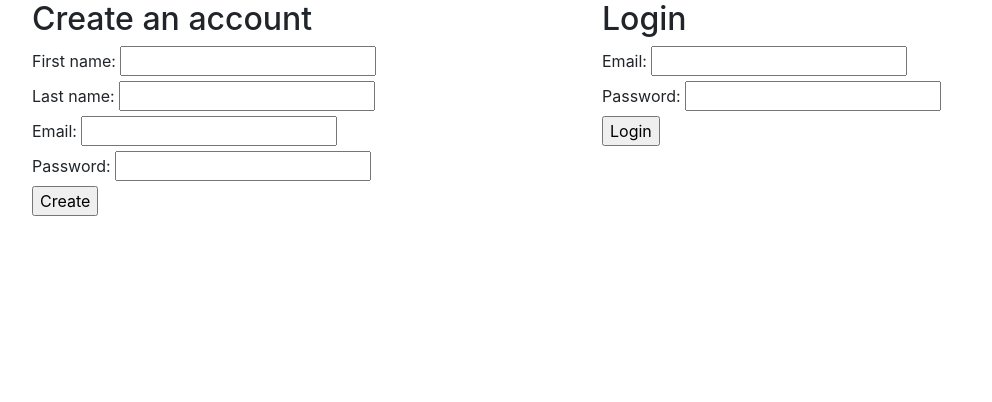
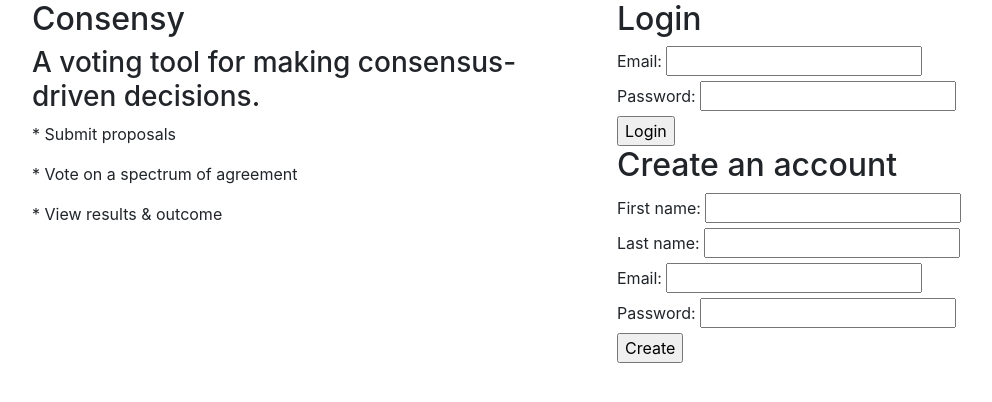
Before and after one commit to hanapagel/consensy, a Flask app: page / in a window 1280 px wide. Shown: the part 56-458 px from the top of the page, without its empty margins (53-1045 px from the left). Run offline with Flask 2, Linux system fonts and the light colour scheme; some libraries are stand-ins or nearby versions.

Commit message:
Styling improvements.

```diff
--- a/templates/homepage.html
+++ b/templates/homepage.html
@@ -4,6 +4,31 @@
 
 <div class="container">
   <div class="row">
+
+    <div class="col">
+      <h2>Consensy</h2>
+        <h3>A voting tool for making consensus-driven decisions.</h3>
+
+        <p>* Submit proposals</p>
+        <p>* Vote on a spectrum of agreement</p>
+        <p>* View results & outcome</p>
+
+    </div>
+
+    <div class="col">
+
+      <div class="col">
+        <h2>Login</h2>
+        <form action="/login" method="POST">
+          <label for="email">Email:</label>
+          <input type="text" id="email" name="email"><br>
+
+          <label for="password">Password:</label>
+          <input type="text" id="password" name="password"><br>
+
+          <input type="submit" value="Login">
+        </form>
+      </div>
 
       <div class="col">
         <h2>Create an account</h2>
@@ -24,17 +49,6 @@
         </form>
       </div>
 
-    <div class="col">
-      <h2>Login</h2>
-      <form action="/login" method="POST">
-        <label for="email">Email:</label>
-        <input type="text" id="email" name="email"><br>
-
-        <label for="password">Password:</label>
-        <input type="text" id="password" name="password"><br>
-
-        <input type="submit" value="Login">
-      </form>
     </div>
 
   </div>
```
Also changed, not shown: templates/all_polls.html (+8 -5 lines). Lines whose indentation alone changed are shown as unchanged.
